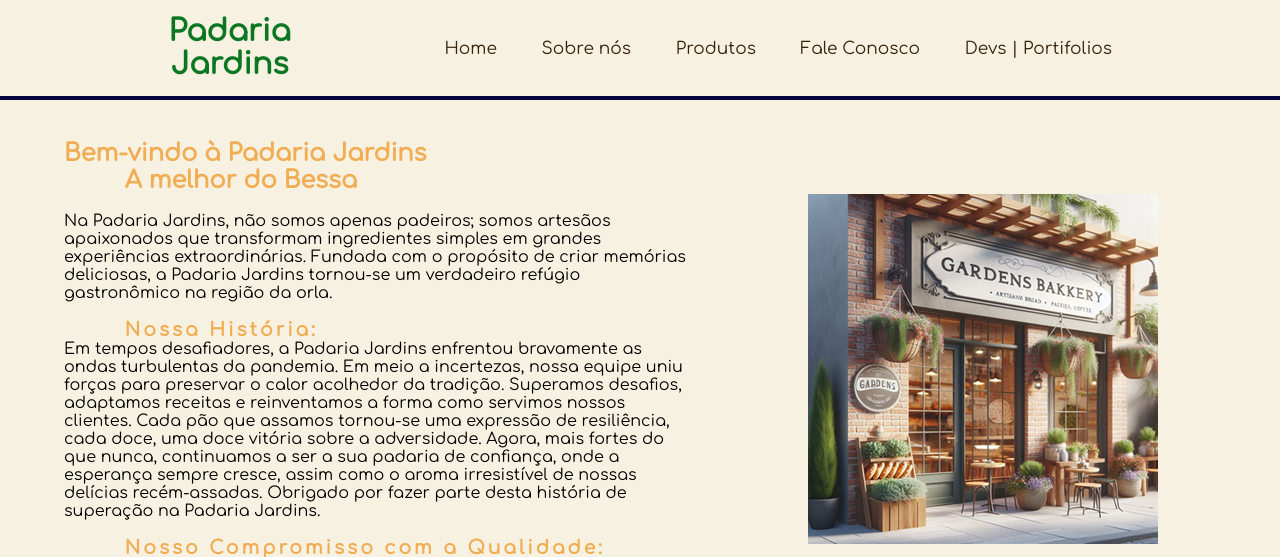
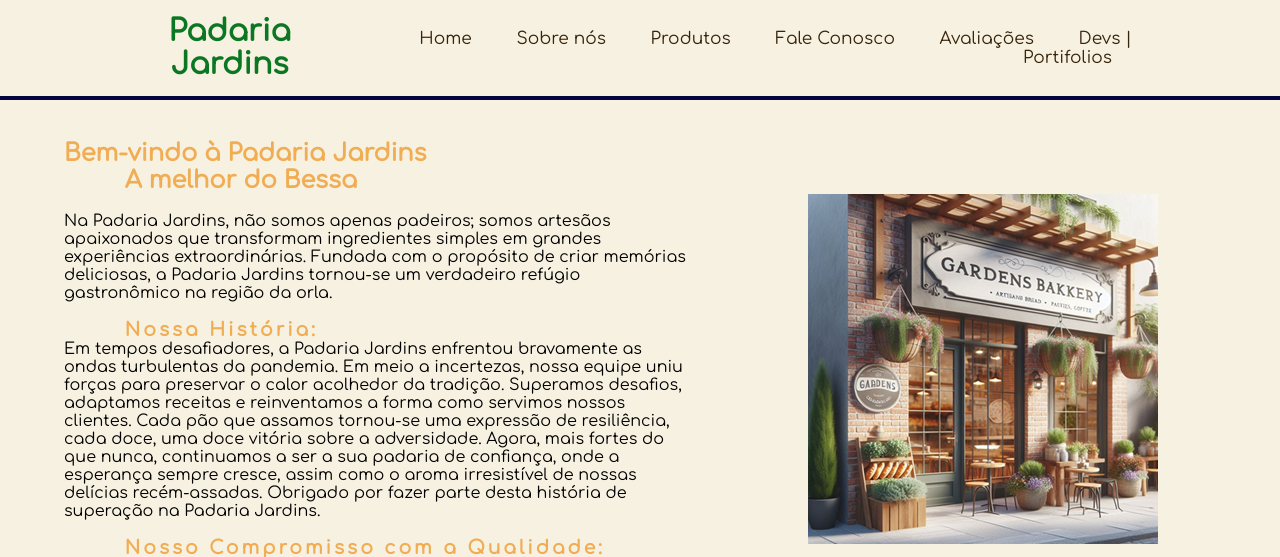
Before and after one commit to LeoFhin/Project_p1_Intro_Programacao, a Flask app: page /index_sobre.html in a window 1280 px wide. Shown: the top 557 px of the page. Run offline with Flask 3, Linux system fonts and the light colour scheme; some web fonts are replaced.

Commit message:
Adicionando as avaliações na navbar geral

```diff
--- a/templates/index_contato.html
+++ b/templates/index_contato.html
@@ -22,6 +22,7 @@
             <a href="index_sobre.html">Sobre nós</a>
             <a href="index_produtos.html">Produtos</a>
             <a href="index_contato.html">Fale Conosco</a>
+            <a href="index_avaliacoes.html">Avaliações</a>
             <a href="index_portifolios.html">Devs | Portifolios</a>
         </div>
     </nav>
--- a/templates/index_portifolios.html
+++ b/templates/index_portifolios.html
@@ -22,6 +22,7 @@
             <a href="index_sobre.html">Sobre nós</a>
             <a href="index_produtos.html">Produtos</a>
             <a href="index_contato.html">Fale Conosco</a>
+            <a href="index_avaliacoes.html">Avaliações</a>
             <a href="index_portifolios.html">Devs | Portifolios</a>
         </div>
 
--- a/templates/index_produtos.html
+++ b/templates/index_produtos.html
@@ -33,6 +33,7 @@
             <a href="index_sobre.html">Sobre nós</a>
             <a href="index_produtos.html">Produtos</a>
             <a href="index_contato.html">Fale Conosco</a>
+            <a href="index_avaliacoes.html">Avaliações</a>
             <a href="index_portifolios.html">Devs | Portifolios</a>
 
         </div>
--- a/templates/index_sobre.html
+++ b/templates/index_sobre.html
@@ -34,6 +34,7 @@
             <a href="index_sobre.html">Sobre nós</a>
             <a href="index_produtos.html">Produtos</a>
             <a href="index_contato.html">Fale Conosco</a>
+            <a href="index_avaliacoes.html">Avaliações</a>
             <a href="index_portifolios.html">Devs | Portifolios</a>
 
         </div>
```
